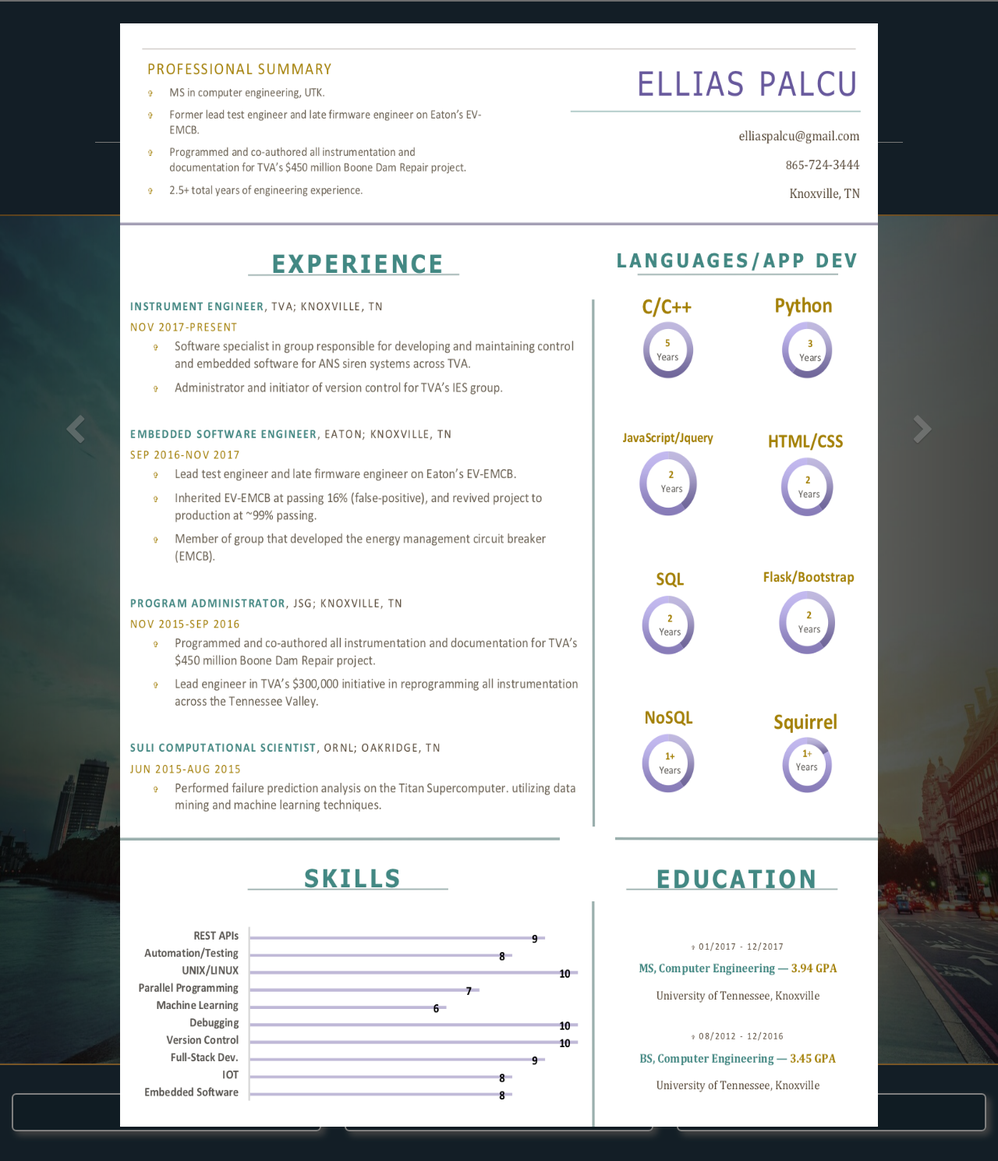
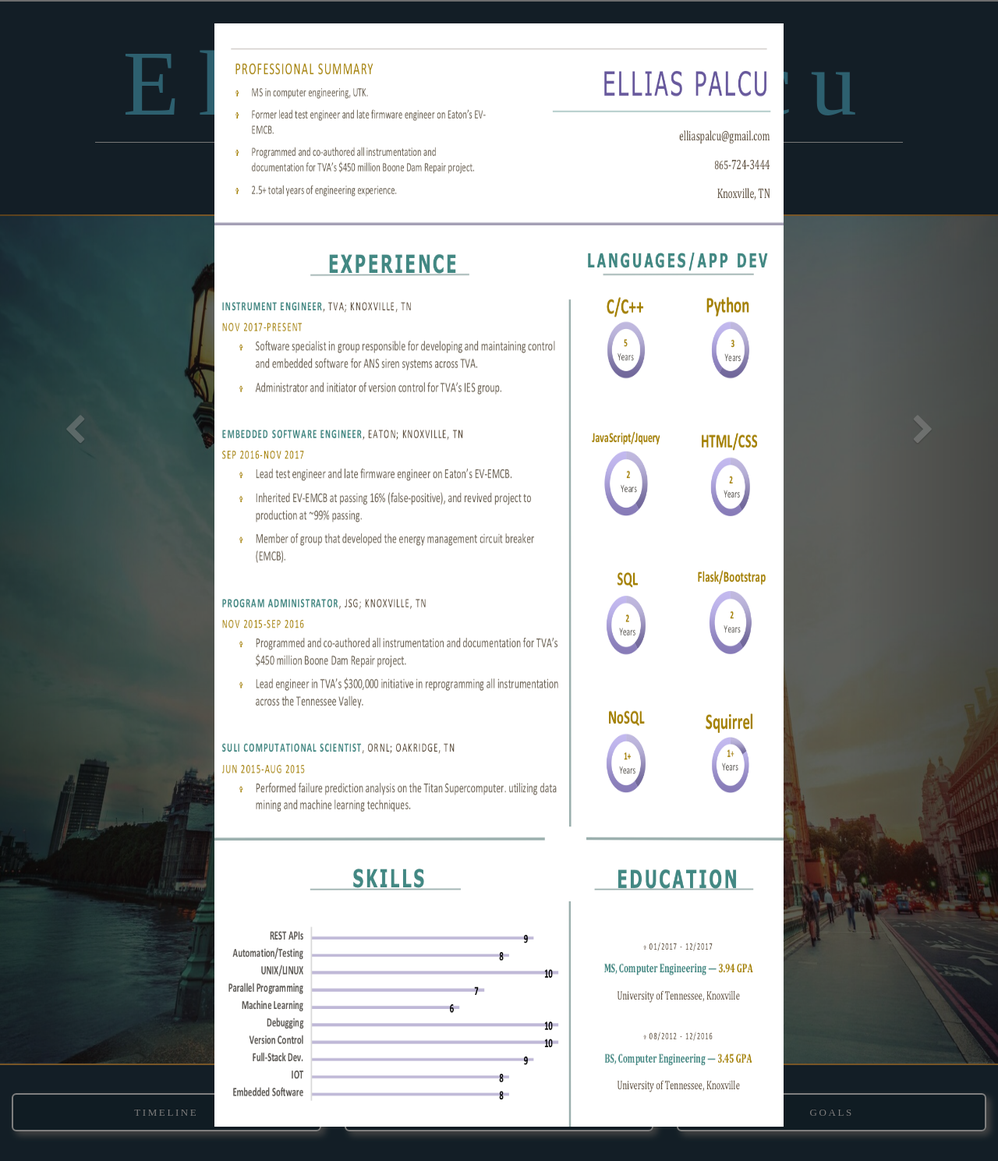
Before and after one commit to epalcu/MySite, a Flask app: page /home in a window 1280 px wide, after a click on "RESUME". Shown: the whole page at 78% size. Run offline with Flask 2, Linux system fonts and the light colour scheme; some libraries are stand-ins or nearby versions.

Commit message:
Just added some size recalculation, based on page width, just to make it nicer cross-platform.

```diff
--- a/FlaskApp/static/dist/js/home.js
+++ b/FlaskApp/static/dist/js/home.js
@@ -55,6 +55,14 @@ function resizeObjects() {
     }
 }
 
+function resizeResume() {
+    var windowWidth = (+window.getComputedStyle(document.body).width.replace(/px/,''));
+
+    if (windowWidth < 500) $('#pdfResume')["0"]["width"] = "90%";
+    else if (windowWidth < 1000) $('#pdfResume')["0"]["width"] = "75%";
+    else $('#pdfResume')["0"]["width"] = "60%";
+}
+
 $('#timelineBtn').on('click', function(e) {
     if ($('#timelineBtn').val() != "Active") {
         setActive($('#timelineBtn'));
@@ -106,7 +114,14 @@ $('#goalBtn').on('click', function(e) {
     }
 });
 
+$('#resumeBtn').on('click', function(e) {
+    e.preventDefault();
+
+    console.log($('#pdfResume'))
+})
+
 window.onload = function() {
+    resizeResume();
     resizeObjects();
     hide($('#timeline'));
     hide($('#projects'));
@@ -118,5 +133,6 @@ $(document).ready(function(){
 });
 
 window.onresize = function() {
+    resizeResume();
     resizeObjects();
 }
--- a/FlaskApp/templates/resume.html
+++ b/FlaskApp/templates/resume.html
@@ -4,7 +4,7 @@
     <div class="col-xs-12 col-sm-12 col-md-12 col-lg-12 centered">
         <div id="resume" class="modal fade" role="dialog">
             <div class="modal-dialog" style="text-align: center; width: 95%; height: 95%">
-                <embed src="static/images/ResumeEpalcu.png" width="80%" height="100%">
+                <embed id="pdfResume" src="static/images/ResumeEpalcu.png" width="50%" height="100%">
             </div>
         </div>
     </div>
```
